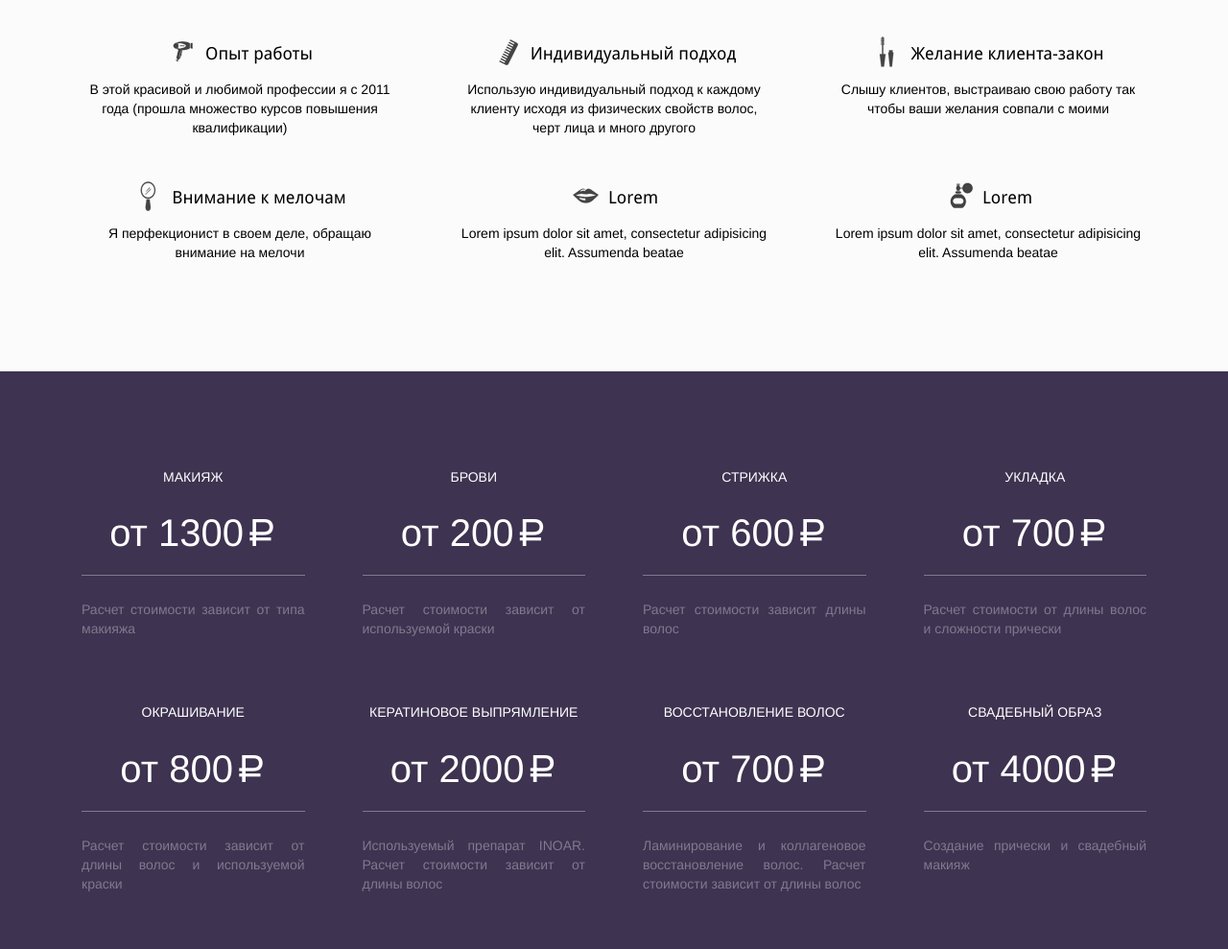
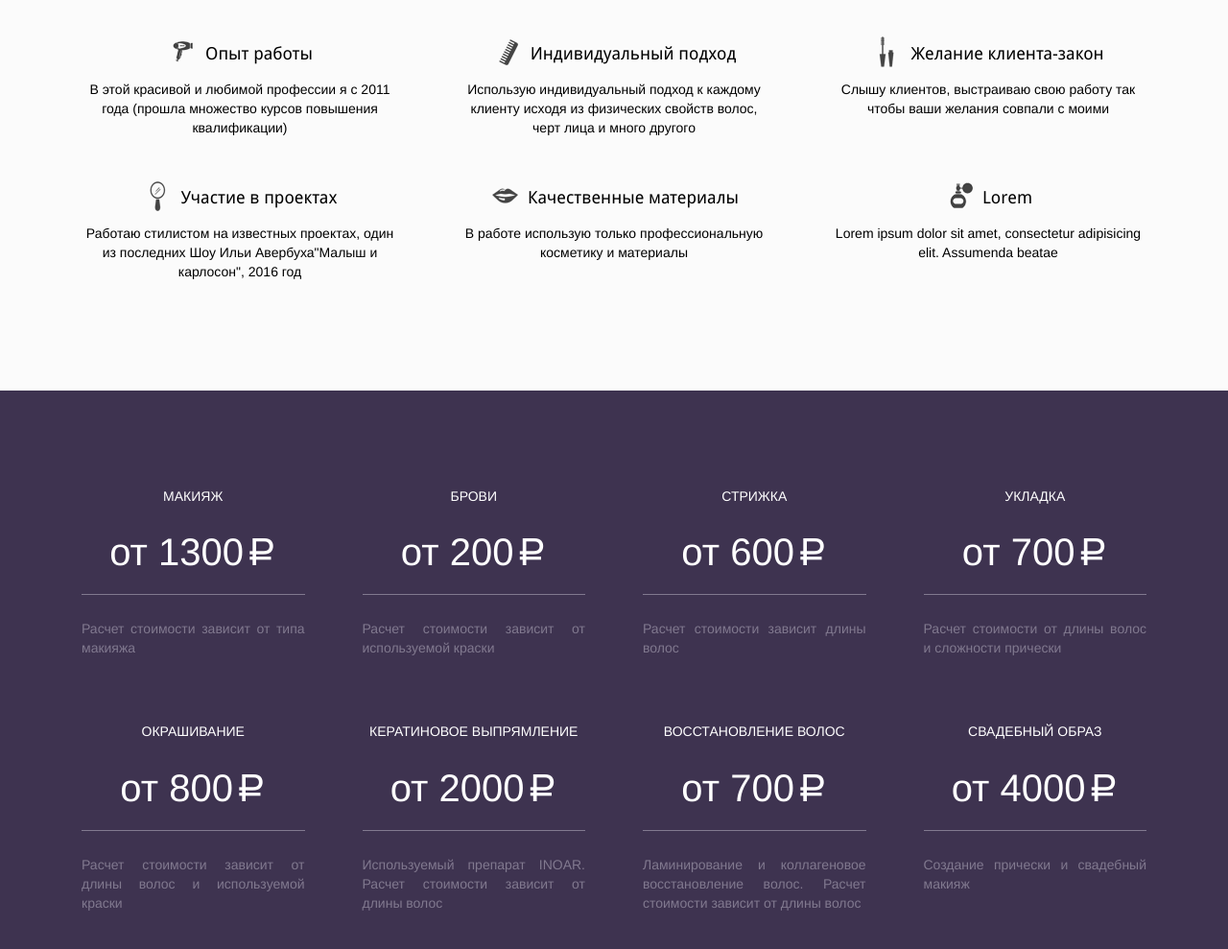
Before and after one commit to KalininaValeri/anna, a plain HTML site: page index.html in a window 1280 px wide. Shown: the part 939-1928 px from the top of the page at 96% size. Drawn offline with nearby package versions, Linux system fonts and the light colour scheme; some packages are replaced by stand-ins of ours.

Commit message:
about new item

```diff
--- a/index.html
+++ b/index.html
@@ -91,18 +91,17 @@
       <div class="row">
         <div class="col-sm-4">
           <div class="about_pluses">
-            <h4 class="about_pluses_thesis"><i class="about_icon about_icon-mirror"></i><span>Внимание к мелочам</span>
+            <h4 class="about_pluses_thesis"><i class="about_icon about_icon-mirror"></i><span>Участие в проектах</span>
             </h4>
 
-            <p class="about_pluses_description">Я перфекционист в своем деле, обращаю внимание на мелочи</p>
+            <p class="about_pluses_description">Работаю стилистом на известных проектах, один из последних Шоу Ильи Авербуха"Малыш и карлосон", 2016 год</p>
           </div>
         </div>
         <div class="col-sm-4">
           <div class="about_pluses">
-            <h4 class="about_pluses_thesis"><i class="about_icon about_icon-lips"></i><span>Lorem</span></h4>
+            <h4 class="about_pluses_thesis"><i class="about_icon about_icon-lips"></i><span>Качественные материалы</span></h4>
 
-            <p class="about_pluses_description">Lorem ipsum dolor sit amet, consectetur adipisicing elit. Assumenda
-              beatae </p>
+            <p class="about_pluses_description">В работе использую только профессиональную косметику и материалы </p>
           </div>
         </div>
         <div class="col-sm-4">
```
